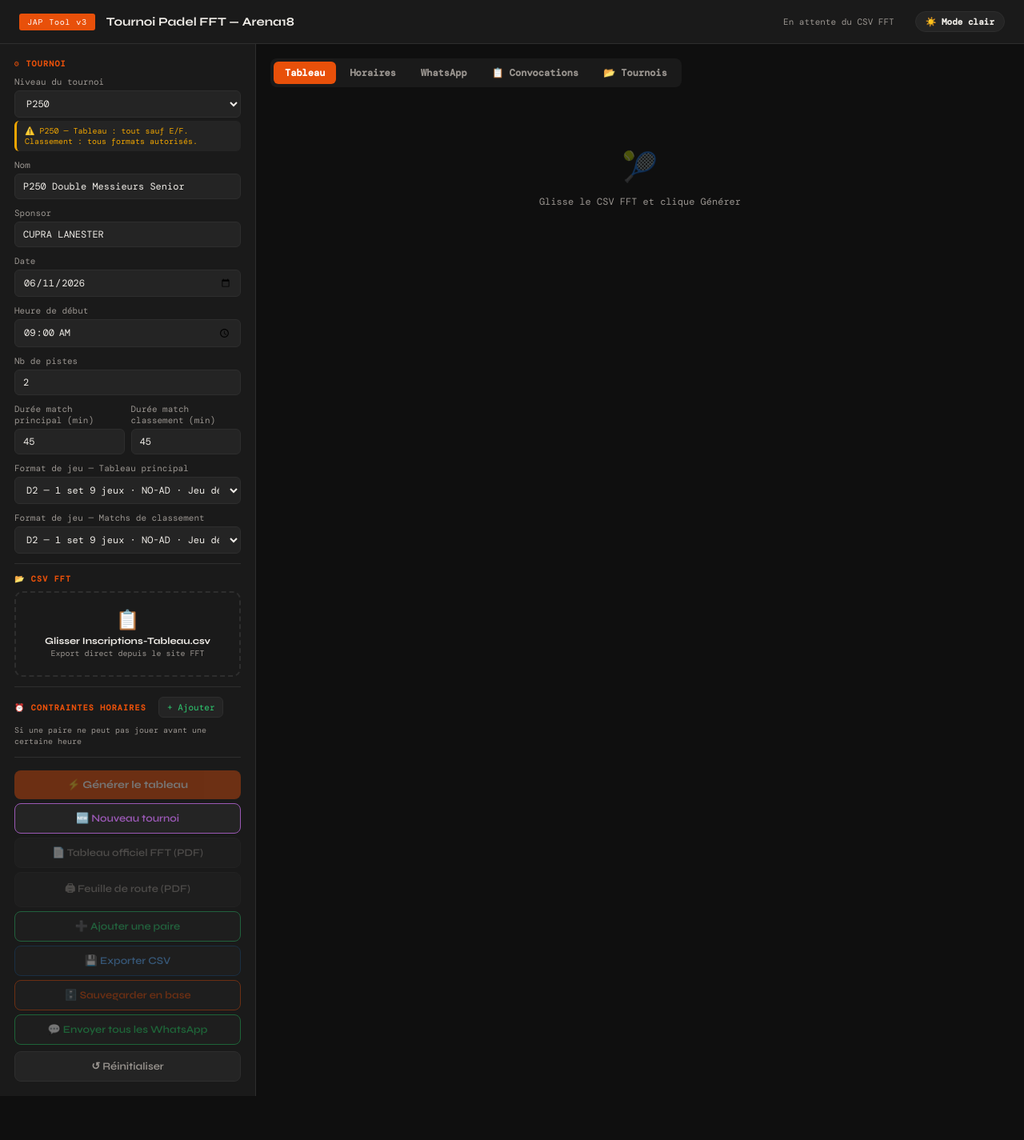
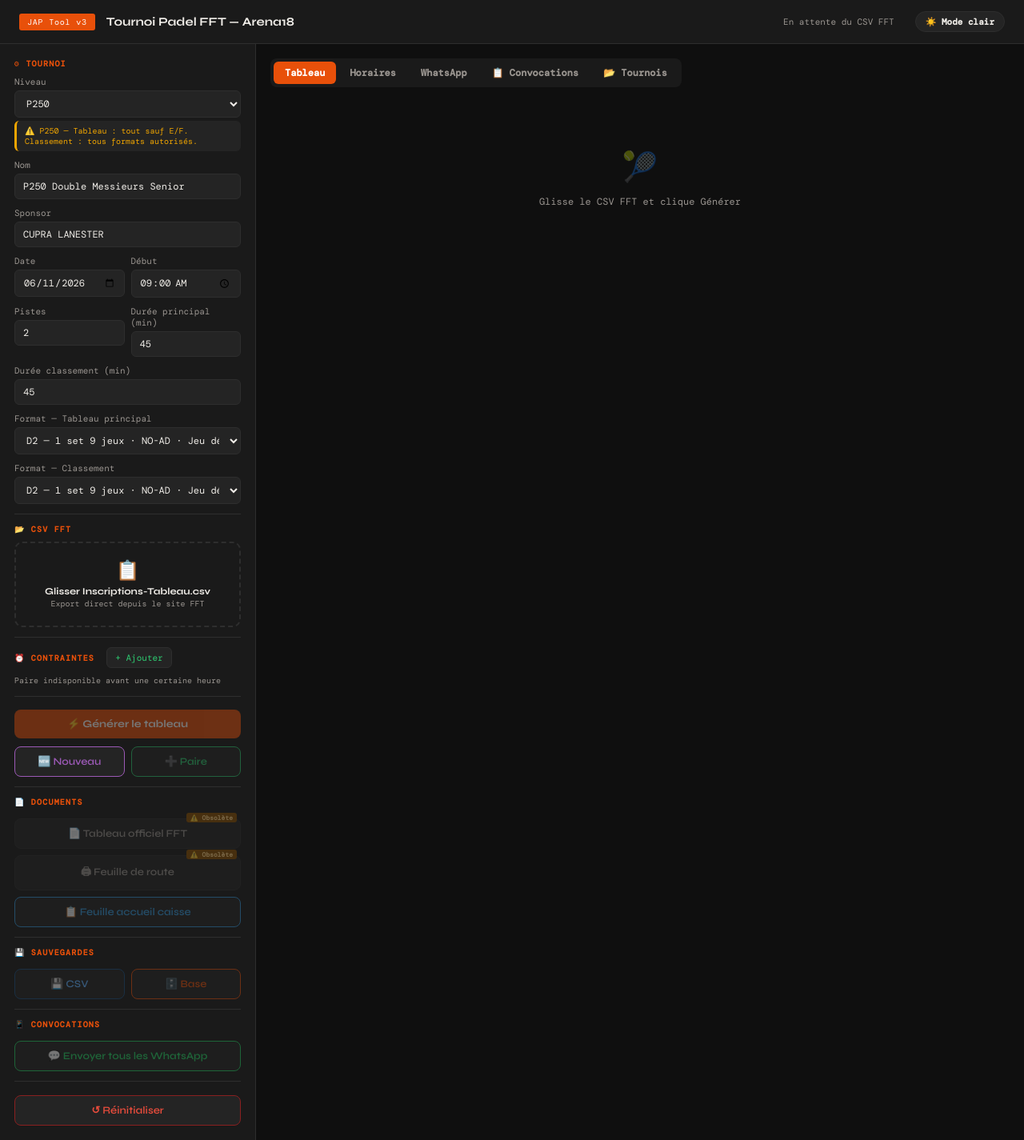
Before and after one commit to casabiancapierre56-ai/jap-tool, a Flask app: page / in a window 1280 px wide. Shown: the whole page at 80% size. Before the commit the page ends 1370 px from the top, so only its background shows below. Run offline with Flask 3, Linux system fonts and the light colour scheme.

Commit message:
Update index.html

```diff
--- a/templates/index.html
+++ b/templates/index.html
@@ -182,8 +182,9 @@ tr:hover td{background:var(--dk3);}
 </div>
 <div class="wrap">
   <div class="side">
+    <!-- ⚙ TOURNOI -->
     <div class="stl">⚙ Tournoi</div>
-    <div class="fi"><label>Niveau du tournoi</label>
+    <div class="fi"><label>Niveau</label>
       <select id="niveau" onchange="onNiveauChange()">
         <option value="P25">P25</option><option value="P100">P100</option>
         <option value="P250" selected>P250</option><option value="P500">P500</option>
@@ -193,20 +194,21 @@ tr:hover td{background:var(--dk3);}
     </div>
     <div class="fi"><label>Nom</label><input id="nt" value="P250 Double Messieurs Sénior"/></div>
     <div class="fi"><label>Sponsor</label><input id="sp" value="CUPRA LANESTER"/></div>
-    <div class="fi"><label>Date</label><input type="date" id="dt"/></div>
-    <div class="fi"><label>Heure de début</label><input type="time" id="hd" value="09:00"/></div>
-    <div class="fi"><label>Nb de pistes</label><input type="number" id="np" value="2" min="1" max="10"/></div>
     <div class="row2">
-      <div class="fi"><label>Durée match principal (min)</label><input type="number" id="dp" value="45" min="15"/></div>
-      <div class="fi"><label>Durée match classement (min)</label><input type="number" id="dc" value="45" min="15"/></div>
-    </div>
-    <div class="fi"><label>Format de jeu — Tableau principal</label>
-      <select id="fg"></select>
-    </div>
-    <div class="fi"><label>Format de jeu — Matchs de classement</label>
-      <select id="fg-cls"></select>
-    </div>
+      <div class="fi"><label>Date</label><input type="date" id="dt"/></div>
+      <div class="fi"><label>Début</label><input type="time" id="hd" value="09:00"/></div>
+    </div>
+    <div class="row2">
+      <div class="fi"><label>Pistes</label><input type="number" id="np" value="2" min="1" max="10"/></div>
+      <div class="fi"><label>Durée principal (min)</label><input type="number" id="dp" value="45" min="15"/></div>
+    </div>
+    <div class="fi"><label>Durée classement (min)</label><input type="number" id="dc" value="45" min="15"/></div>
+    <div class="fi"><label>Format — Tableau principal</label><select id="fg"></select></div>
+    <div class="fi"><label>Format — Classement</label><select id="fg-cls"></select></div>
+
     <div class="div"></div>
+
+    <!-- 📂 CSV -->
     <div class="stl">📂 CSV FFT</div>
     <div class="dz" id="dz">
       <input type="file" accept=".csv,.txt" id="fi-csv" onchange="loadFile(this.files[0])"/>
@@ -215,32 +217,64 @@ tr:hover td{background:var(--dk3);}
       <div class="dz-sub">Export direct depuis le site FFT</div>
       <div class="dz-ok" id="dz-ok"></div>
     </div>
+
     <div class="div"></div>
-    <div class="stl">⏰ Contraintes horaires
+
+    <!-- ⏰ CONTRAINTES -->
+    <div class="stl">⏰ Contraintes
       <button class="btn-add" onclick="ajouterContrainte()" style="margin-left:8px;">+ Ajouter</button>
     </div>
-    <div class="dz-sub" style="margin-bottom:8px;color:var(--tx2);">Si une paire ne peut pas jouer avant une certaine heure</div>
+    <div class="dz-sub" style="margin-bottom:8px;color:var(--tx2);">Paire indisponible avant une certaine heure</div>
     <div id="contraintes-list"></div>
+
     <div class="div"></div>
+
+    <!-- ⚡ ACTIONS PRINCIPALES -->
     <button class="btn" id="bg" onclick="generer()" disabled>⚡ Générer le tableau</button>
-    <button class="btn btn2" id="b-new" onclick="nouveauTournoi()" style="border-color:#9b59b6;color:#9b59b6;margin-top:5px;">🆕 Nouveau tournoi</button>
-    <button class="btn btn2" id="b-tab" onclick="dlPdf('tableau')" disabled>📄 Tableau officiel FFT (PDF)</button>
-    <button class="btn btn2" id="b-fdr" onclick="dlPdf('feuille')" disabled>🖨 Feuille de route (PDF)</button>
-    <button class="btn btn2" id="b-ajout" onclick="ouvrirAjoutPaire()" disabled style="border-color:var(--gr);color:var(--gr);">➕ Ajouter une paire</button>
-    <button class="btn btn2" id="b-csv" onclick="sauvegarderCSV()" disabled style="border-color:#1a5080;color:#60b0ff;">💾 Exporter CSV</button>
-    <button class="btn btn2" id="b-db" onclick="sauvegarderEnBase()" disabled style="border-color:var(--or);color:var(--or);">🗄️ Sauvegarder en base</button>
-    <div class="tw-box" id="tw-box" style="display:none">
-      <div class="stl">📱 Envoi SMS Twilio</div>
-      <div class="fi"><label>Account SID</label><input id="tw-sid" type="password" placeholder="ACxxxxxxxx" oninput="saveTwilio()"/></div>
-      <div class="fi"><label>Auth Token</label><input id="tw-tok" type="password" placeholder="xxxxxxxx" oninput="saveTwilio()"/></div>
-      <div class="fi"><label>Numéro Twilio</label><input id="tw-num" placeholder="+33xxxxxxxxx" oninput="saveTwilio()"/></div>
-      <button class="btn btn2" onclick="apercuMessages()" style="border-color:#9b59b6;color:#9b59b6;margin-bottom:4px;">👁 Aperçu des messages</button>
+    <div class="row2" style="margin-top:5px;">
+      <button class="btn btn2" id="b-new" onclick="nouveauTournoi()" style="border-color:#9b59b6;color:#9b59b6;">🆕 Nouveau</button>
+      <button class="btn btn2" id="b-ajout" onclick="ouvrirAjoutPaire()" disabled style="border-color:var(--gr);color:var(--gr);">➕ Paire</button>
+    </div>
+
+    <div class="div"></div>
+
+    <!-- 📄 DOCUMENTS PDF -->
+    <div class="stl">📄 Documents</div>
+    <button class="btn btn2 btn-pdf-stale" id="b-tab" onclick="dlPdf('tableau')" disabled style="margin-bottom:3px;">📄 Tableau officiel FFT</button>
+    <button class="btn btn2 btn-pdf-stale" id="b-fdr" onclick="dlPdf('feuille')" disabled style="margin-bottom:3px;">🖨 Feuille de route</button>
+    <button class="btn btn2" id="b-accueil" onclick="ouvrirAccueil()" disabled style="border-color:#3498db;color:#3498db;">📋 Feuille accueil caisse</button>
+
+    <div class="div"></div>
+
+    <!-- 💾 SAUVEGARDES -->
+    <div class="stl">💾 Sauvegardes</div>
+    <div class="row2">
+      <button class="btn btn2" id="b-csv" onclick="sauvegarderCSV()" disabled style="border-color:#1a5080;color:#60b0ff;">💾 CSV</button>
+      <button class="btn btn2" id="b-db" onclick="sauvegarderEnBase()" disabled style="border-color:var(--or);color:var(--or);">🗄️ Base</button>
+    </div>
+
+    <div class="div"></div>
+
+    <!-- 📱 ENVOI SMS / WHATSAPP -->
+    <div class="stl">📱 Convocations</div>
+    <div class="tw-box" id="tw-box" style="display:none;padding:10px;margin-bottom:6px;">
+      <div class="fi" style="margin-bottom:6px;"><label>Account SID</label><input id="tw-sid" type="password" placeholder="ACxxxxxxxx" oninput="saveTwilio()"/></div>
+      <div class="fi" style="margin-bottom:6px;"><label>Auth Token</label><input id="tw-tok" type="password" placeholder="xxxxxxxx" oninput="saveTwilio()"/></div>
+      <div class="fi" style="margin-bottom:8px;"><label>Numéro Twilio</label><input id="tw-num" placeholder="+33xxxxxxxxx" oninput="saveTwilio()"/></div>
+      <div class="row2" style="margin-bottom:5px;">
+        <button class="btn btn2" onclick="apercuMessages()" style="border-color:#9b59b6;color:#9b59b6;font-size:11px;">👁 Aperçu</button>
+        <button class="btn btn2" onclick="afficherHistoriqueSMS()" style="font-size:11px;">📊 Historique</button>
+      </div>
       <button class="btn" onclick="envoyerSMS()">📤 Envoyer tous les SMS</button>
       <div class="sms-res" id="sms-res" style="display:none"></div>
-      <button class="btn2 btn" onclick="afficherHistoriqueSMS()" style="margin-top:5px;background:var(--dk3);border:1px solid var(--bd);color:var(--tx2);font-size:11px;">📊 Historique envois</button>
-    </div>
-    <button class="btn btn2" id="b-wa" onclick="envoyerTousWhatsApp()" disabled style="border-color:#25D366;color:#25D366;margin-top:5px;">💬 Envoyer tous les WhatsApp</button>
-    <button class="btn btn2" onclick="raz()" style="margin-top:8px;">↺ Réinitialiser</button>
+    </div>
+    <button class="btn btn2" id="b-wa" onclick="envoyerTousWhatsApp()" disabled style="border-color:#25D366;color:#25D366;">💬 Envoyer tous les WhatsApp</button>
+    <div id="wa-box" style="display:none;margin-top:6px;">
+      <!-- WhatsApp Business API — à venir -->
+    </div>
+
+    <div class="div"></div>
+    <button class="btn btn2" onclick="raz()" style="color:#e74c3c;border-color:#8a2020;">↺ Réinitialiser</button>
   </div>
 
   <div class="main">
@@ -536,6 +570,7 @@ async function generer(){
     document.getElementById('b-db').disabled=false;
     document.getElementById('b-wa').disabled=false;
     document.getElementById('b-ajout').disabled=false;
+    document.getElementById('b-accueil').disabled=false;
     document.getElementById('tw-box').style.display='block';
     document.getElementById('sb').textContent=`${data.paires.length} paires · TMC 20 matchs · ${new Date().toLocaleTimeString('fr-FR')}`;
     if(data.alertes?.length) renAlertes(data.alertes);
@@ -758,6 +793,7 @@ function raz(){
   document.getElementById('b-db').disabled=true;
   document.getElementById('b-wa').disabled=true;
   document.getElementById('b-ajout').disabled=true;
+  document.getElementById('b-accueil').disabled=true;
   localStorage.removeItem('jap_session');
   document.getElementById('tw-box').style.display='none';
   document.getElementById('fi-csv').value='';
@@ -1180,6 +1216,7 @@ function appliquerRestauration(){
     document.getElementById('b-db').disabled  = false;
     document.getElementById('b-wa').disabled  = false;
     document.getElementById('b-ajout').disabled = false;
+    document.getElementById('b-accueil').disabled = false;
     document.getElementById('bg').disabled = false;
     document.getElementById('tw-box').style.display = 'block';
     document.getElementById('sb').textContent = `${genData.paires.length} paires · Restauré · ${session.savedAt}`;
@@ -1295,6 +1332,7 @@ async function nouveauTournoi(){
   document.getElementById('b-db').disabled=true;
   document.getElementById('b-wa').disabled=true;
   document.getElementById('b-ajout').disabled=true;
+  document.getElementById('b-accueil').disabled=true;
   localStorage.removeItem('jap_session');
   document.getElementById('tw-box').style.display='none';
   document.getElementById('fi-csv').value='';
@@ -1407,6 +1445,7 @@ async function chargerTournoi(tid){
     window._tournoiIdEnCours = t.id;
     document.getElementById('b-wa').disabled  = false;
     document.getElementById('b-ajout').disabled = false;
+    document.getElementById('b-accueil').disabled = false;
     document.getElementById('tw-box').style.display = 'block';
     document.getElementById('sb').textContent = `${genData.paires.length} paires · Restauré depuis base · ${t.cree_le}`;
     sauvegarderSession();
@@ -1905,6 +1944,99 @@ function marquerPDFsAJour(){
   });
 }
 
+
+async function dlPdfAccueil(){
+  if(!genData) return;
+  const btn = document.getElementById('b-accueil');
+  const orig = btn.textContent;
+  btn.disabled = true; btn.textContent = '⏳ PDF...';
+  try {
+    const dt = document.getElementById('dt').value;
+    const dateStr = dt ? new Date(dt+'T12:00:00').toLocaleDateString('fr-FR',{weekday:'long',day:'numeric',month:'long',year:'numeric'}) : '';
+    const r = await fetch('/pdf/accueil', {
+      method: 'POST',
+      headers: {'Content-Type':'application/json'},
+      body: JSON.stringify({
+        messages:   genData.messages,
+        nomTournoi: document.getElementById('nt').value,
+        dateStr,
+        nbPistes:   parseInt(document.getElementById('np').value),
+      })
+    });
+    if(!r.ok){ const e=await r.json().catch(()=>({})); throw new Error(e.error||'Erreur '+r.status); }
+    const blob = await r.blob();
+    const url  = URL.createObjectURL(blob);
+    const a    = document.createElement('a');
+    a.href = url;
+    a.download = 'accueil_caisse.pdf';
+    a.click();
+    URL.revokeObjectURL(url);
+  } catch(e){ alert('Erreur PDF accueil : ' + e.message); }
+  finally { btn.disabled = false; btn.textContent = orig; }
+}
+
+
+async function ouvrirAccueil(){
+  if(!genData) return;
+  const old = document.getElementById('modal-accueil');
+  if(old) old.remove();
+
+  document.body.insertAdjacentHTML('beforeend', `
+    <div class="modal-bg" id="modal-accueil" style="display:flex">
+    <div class="modal" style="max-width:400px;">
+      <h2>📋 Feuille accueil caisse</h2>
+      <div class="modal-sub">Pour les salariés Arena18 le jour du tournoi</div>
+      <div style="background:var(--dk3);border-radius:8px;padding:12px;margin-bottom:14px;font-family:var(--mo);font-size:11px;line-height:1.8;">
+        ✅ Nom / Prénom de chaque joueur<br>
+        ✅ Heure de convocation<br>
+        ✅ Numéro de match et terrain<br>
+        ✅ Adversaire<br>
+        ✅ Case à cocher PAYÉ par joueur<br>
+        ✅ Triée par heure de convocation
+      </div>
+      <div class="modal-actions">
+        <button class="modal-btn cancel" onclick="document.getElementById('modal-accueil').remove()">Annuler</button>
+        <button class="modal-btn primary" onclick="document.getElementById('modal-accueil').remove();dlPdfAccueilImprimer()">🖨 Imprimer</button>
+        <button class="modal-btn secondary" onclick="document.getElementById('modal-accueil').remove();dlPdfAccueil()">💾 Télécharger</button>
+      </div>
+    </div></div>`);
+}
+
+async function dlPdfAccueilImprimer(){
+  if(!genData) return;
+  const btn = document.getElementById('b-accueil');
+  btn.disabled = true; btn.textContent = '⏳...';
+  try {
+    const dt = document.getElementById('dt').value;
+    const dateStr = dt ? new Date(dt+'T12:00:00').toLocaleDateString('fr-FR',{weekday:'long',day:'numeric',month:'long',year:'numeric'}) : '';
+    const r = await fetch('/pdf/accueil', {
+      method: 'POST',
+      headers: {'Content-Type':'application/json'},
+      body: JSON.stringify({
+        messages: genData.messages,
+        nomTournoi: document.getElementById('nt').value,
+        dateStr,
+        nbPistes: parseInt(document.getElementById('np').value),
+      })
+    });
+    if(!r.ok) throw new Error('Erreur PDF');
+    const blob = await r.blob();
+    const url = URL.createObjectURL(blob);
+    // Ouvrir dans un iframe caché et imprimer
+    const iframe = document.createElement('iframe');
+    iframe.style.display = 'none';
+    iframe.src = url;
+    document.body.appendChild(iframe);
+    iframe.onload = () => {
+      setTimeout(() => {
+        iframe.contentWindow.print();
+        setTimeout(() => { document.body.removeChild(iframe); URL.revokeObjectURL(url); }, 1000);
+      }, 500);
+    };
+  } catch(e){ alert('Erreur : ' + e.message); }
+  finally { btn.disabled = false; btn.textContent = '📋 Feuille accueil caisse'; }
+}
+
 </script>
 </body>
 </html>
```
